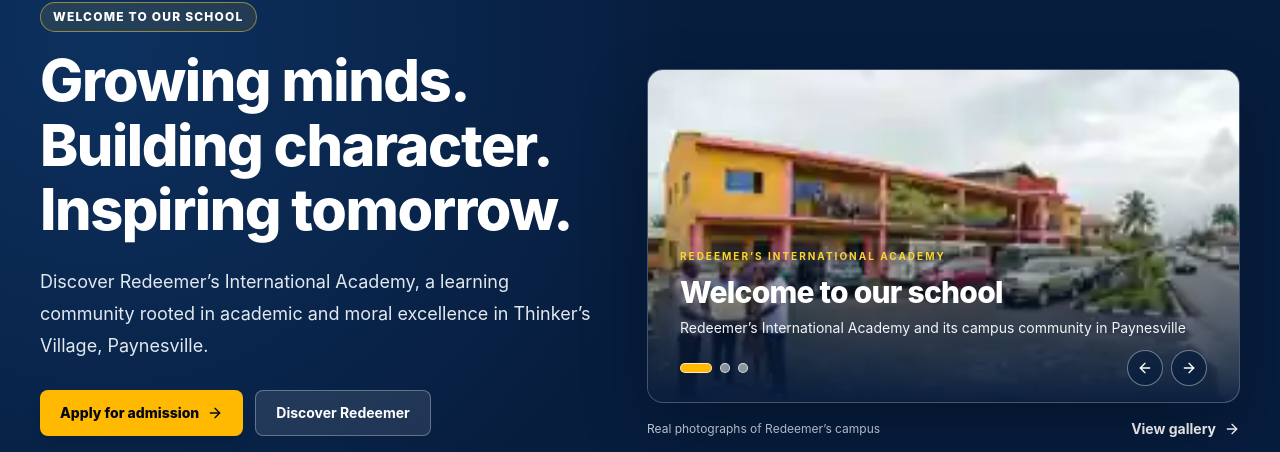
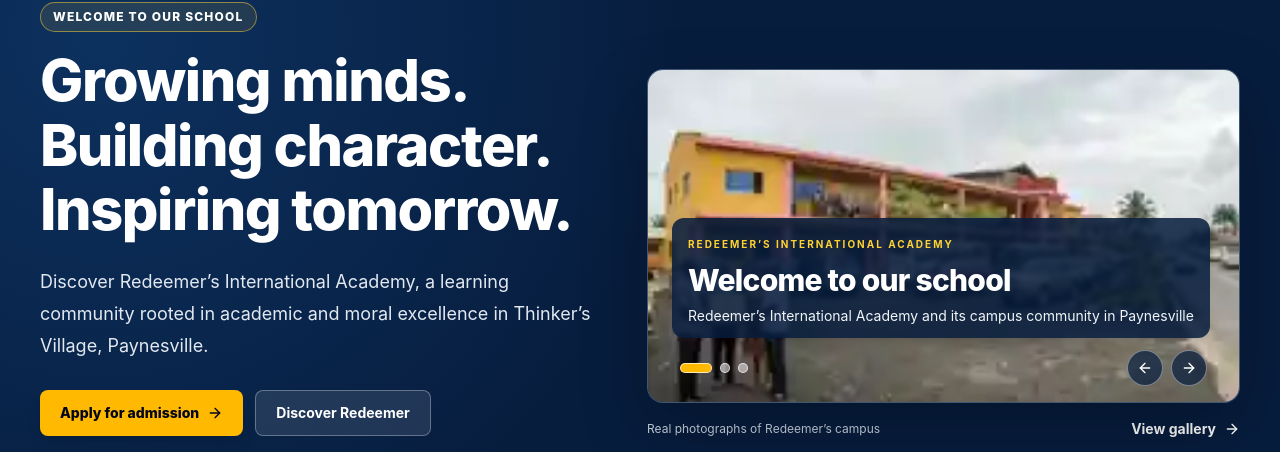
Before and after one commit to totagits/Redeemer-School, a React (Vite) app: page / in a window 1280 px wide. Shown: the part 175-627 px from the top of the page. Built offline with nearby package versions, Linux system fonts and the light colour scheme; no server answers.

Commit message:
fix: remove dark screen overlay from homepage carousel and retain readable caption panel

```diff
--- a/src/components/CampusHeroCarousel.tsx
+++ b/src/components/CampusHeroCarousel.tsx
@@ -44,16 +44,15 @@
       {slides.map((slide, slideIndex) => <div key={slide.src} aria-hidden={index !== slideIndex}
         className={`absolute inset-0 transition-opacity duration-700 ease-in-out ${index === slideIndex ? 'z-10 opacity-100' : 'pointer-events-none opacity-0'}`}>
         {!errorSlides.includes(slideIndex) ? <img src={slide.src} alt={slide.alt}
-          className="h-full w-full object-cover object-center [filter:contrast(1.06)_saturate(1.08)]"
+          className="h-full w-full object-cover object-center"
           loading={slideIndex === 0 ? 'eager' : 'lazy'}
           onError={() => setErrorSlides(previous => [...previous, slideIndex])} /> :
           <div className="grid h-full place-items-center bg-[#102c4f]"><Camera className="h-14 w-14 text-white/60" aria-label="School photograph unavailable"/></div>}
-        <div aria-hidden="true" className="pointer-events-none absolute inset-x-0 bottom-0 h-2/3 bg-gradient-to-t from-[#071d3e]/95 via-[#071d3e]/40 to-transparent"/>
-        <div className="absolute inset-x-0 bottom-0 px-5 pb-14 pt-10 text-white sm:px-8 sm:pb-16">
+        <div className="absolute inset-x-0 bottom-0 px-4 pb-14 text-white sm:px-6 sm:pb-16"><div className="w-fit max-w-[min(100%,34rem)] rounded-xl bg-[#071d3e]/85 px-4 py-3 shadow-lg backdrop-blur-[2px]">
           <span className="text-[10px] font-bold uppercase tracking-[.2em] text-amber-300">Redeemer’s International Academy</span>
           <h2 className="mt-2 text-xl font-extrabold tracking-tight sm:text-3xl">{slide.title}</h2>
           <p className="mt-2 max-w-lg text-xs text-slate-100 sm:text-sm">{slide.description}</p>
-        </div>
+        </div></div>
       </div>)}
     </div>
     <div className="absolute inset-x-0 bottom-0 z-20 flex items-center justify-between px-5 pb-3 sm:px-8 sm:pb-4">
```
